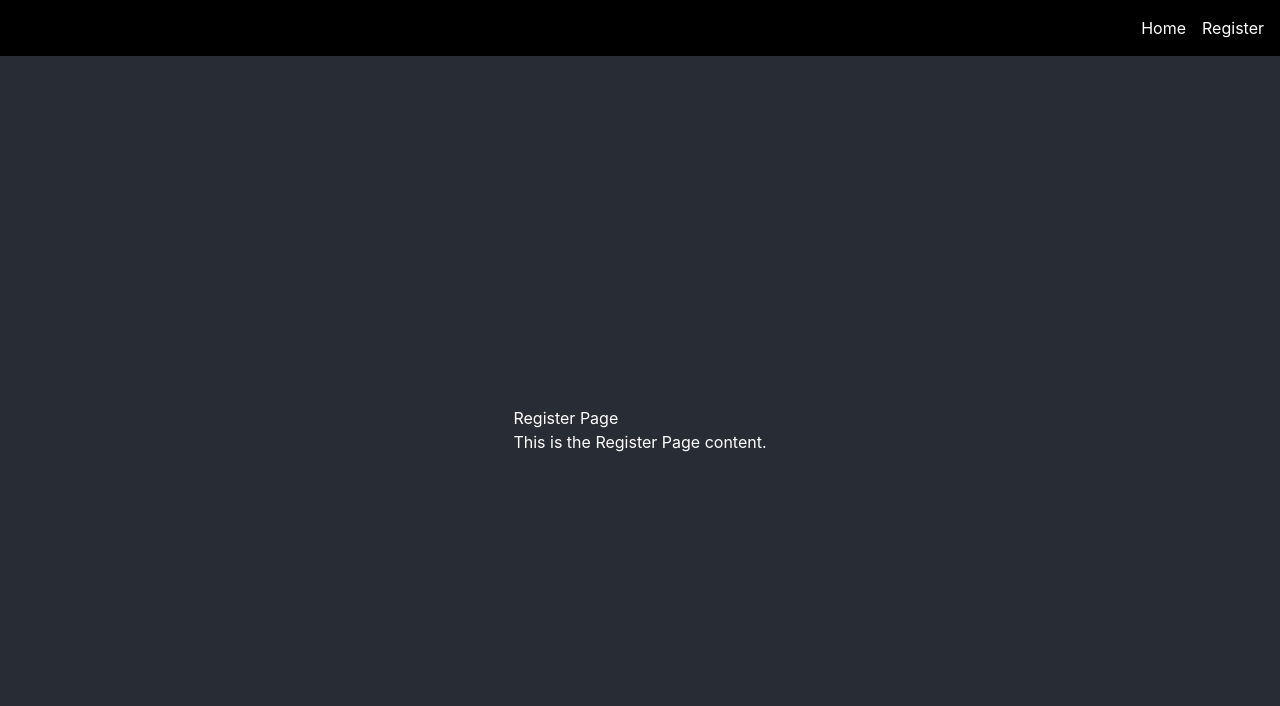
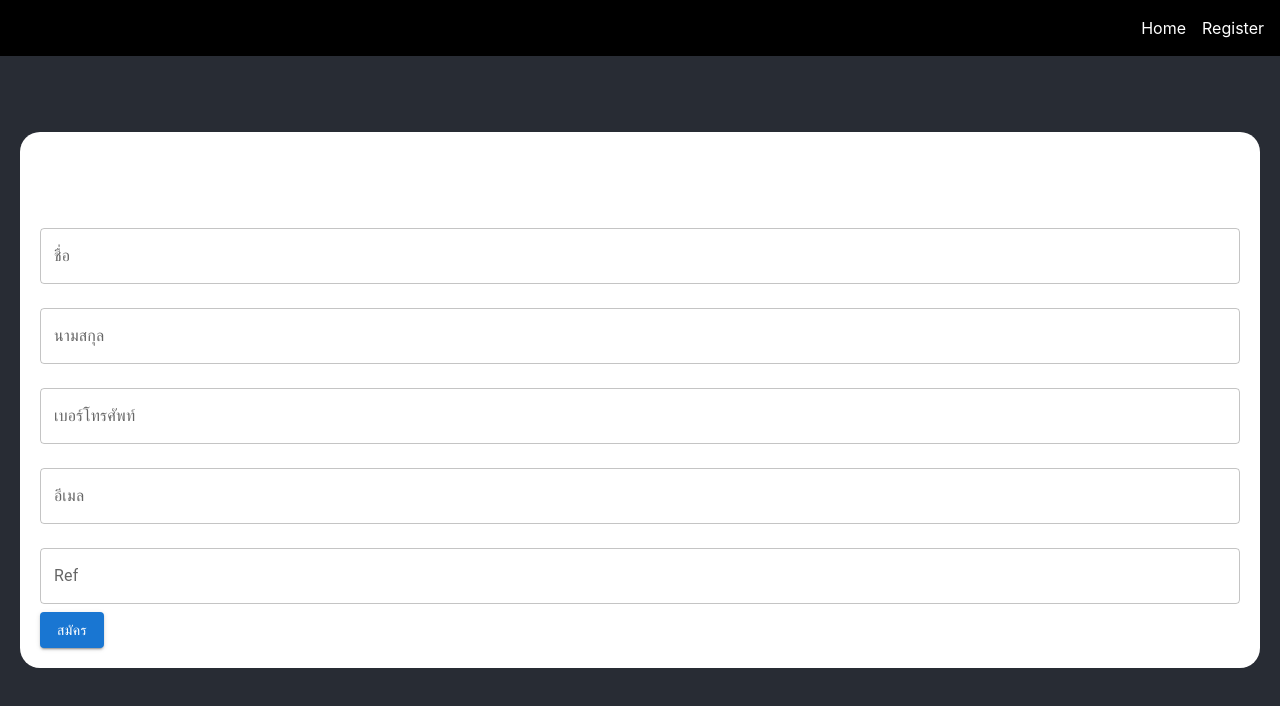
Before and after one commit to tangg6/stockradars-corp-web, a React (Create React App) app: page /register in a window 1280 px wide. Shown: the top 706 px of the page. Built offline with nearby package versions, Linux system fonts and the light colour scheme.

Commit message:
Add Register form and Styling page

```diff
--- a/src/components/CorpTable.jsx
+++ b/src/components/CorpTable.jsx
@@ -9,7 +9,7 @@ const CorpTable = ({ data, selectedLanguage }) => {
   const getRowId = (row) => row.N_name;
 
   return (
-    <div className="corp-table-container">
+    <div className="corp-table-container grid grid-cols-1 gap-16">
       <DataGrid
         rows={data}
         columns={columns}
--- /dev/null
+++ b/src/components/RegisterForm.jsx
@@ -0,0 +1,51 @@
+import React from 'react';
+import { TextField, Button } from '@mui/material';
+
+const RegisterForm = ({ data, handleFormSubmit, setFirstName, setLastName, setPhoneNumber, setEmail, setRef }) => {
+  return (
+    <div className="container mx-auto">
+      <form onSubmit={handleFormSubmit} className="register-form">
+        <TextField
+          label="ชื่อ"
+          value={data.firstName}
+          onChange={(e) => setFirstName(e.target.value)}
+          fullWidth
+          margin="normal"
+        />
+        <TextField
+          label="นามสกุล"
+          value={data.lastName}
+          onChange={(e) => setLastName(e.target.value)}
+          fullWidth
+          margin="normal"
+        />
+        <TextField
+          label="เบอร์โทรศัพท์"
+          value={data.phoneNumber}
+          onChange={(e) => setPhoneNumber(e.target.value)}
+          fullWidth
+          margin="normal"
+        />
+        <TextField
+          label="อีเมล"
+          value={data.email}
+          onChange={(e) => setEmail(e.target.value)}
+          fullWidth
+          margin="normal"
+        />
+        <TextField
+          label="Ref"
+          value={data.ref}
+          onChange={(e) => setRef(e.target.value)}
+          fullWidth
+          margin="normal"
+        />
+        <Button type="submit" variant="contained" color="primary" className="flex justify-end">
+          สมัคร
+        </Button>
+      </form>
+    </div>
+  );
+};
+
+export default RegisterForm;
--- a/src/screens/HomePage.jsx
+++ b/src/screens/HomePage.jsx
@@ -35,11 +35,11 @@ const HomePage = () => {
   return (
     <div className="container">
       <div className="toggle-button-group flex justify-end ">
-        <ToggleButtonGroup color="primary">
-          <ToggleButton onClick={setEN} sx={{ color: "white" }}>
+        <ToggleButtonGroup >
+          <ToggleButton value={''} onClick={setEN} sx={{ color: "white" }}>
             EN
           </ToggleButton>
-          <ToggleButton onClick={setTH} sx={{ color: "white" }}>
+          <ToggleButton value={''} onClick={setTH} sx={{ color: "white" }}>
             TH
           </ToggleButton>
         </ToggleButtonGroup>
@@ -47,10 +47,10 @@ const HomePage = () => {
 
       <div className="toggle-button-group flex justify-end p-2 ">
         <ToggleButtonGroup>
-          <ToggleButton onClick={displayPanel} sx={{ color: "white" }}>
+          <ToggleButton value={''} onClick={displayPanel} sx={{ color: "white" }}>
             Card
           </ToggleButton>
-          <ToggleButton onClick={displayTable} sx={{ color: "white" }}>
+          <ToggleButton  value={''} onClick={displayTable} sx={{ color: "white" }}>
             Table
           </ToggleButton>
         </ToggleButtonGroup>
--- a/src/screens/RegisterPage.jsx
+++ b/src/screens/RegisterPage.jsx
@@ -1,10 +1,34 @@
-import React from 'react';
+import React, { useState } from 'react';
+import { useLocation } from 'react-router-dom';
+import '../styles/Register.css';
+import RegisterForm from '../components/RegisterForm';
 
 const RegisterPage = () => {
+  const location = useLocation();
+  const queryParams = new URLSearchParams(location.search);
+
+  const [firstName, setFirstName] = useState(queryParams.get('firstName') || '');
+  const [lastName, setLastName] = useState(queryParams.get('lastName') || '');
+  const [phoneNumber, setPhoneNumber] = useState(queryParams.get('phoneNumber') || '');
+  const [email, setEmail] = useState(queryParams.get('ref') || '');
+  const [ref, setRef] = useState(queryParams.get('email') || '');
+
+  const handleFormSubmit = (e) => {
+    e.preventDefault();
+    // Handle form submission logic here
+  };
+
   return (
-    <div className="container">
-      <h2>Register Page</h2>
-      <p>This is the Register Page content.</p>
+    <div className="register-page-container grid grid-cols-1 md:grid-cols-1 ">
+        <RegisterForm
+          data={{ firstName, lastName, phoneNumber, email, ref }}
+          handleFormSubmit={handleFormSubmit}
+          setFirstName={setFirstName}
+          setLastName={setLastName}
+          setPhoneNumber={setPhoneNumber}
+          setEmail={setEmail}
+          setRef={setRef}
+        />
     </div>
   );
 };
--- a/src/styles/CorpCard.css
+++ b/src/styles/CorpCard.css
@@ -4,6 +4,6 @@
   }
 
   .card {
-    height: 100px; /* Set the initial height for hidden state */
+    min-height: 100px;
     transition: height 0.3s ease;
   }
--- a/src/styles/CorpTable.css
+++ b/src/styles/CorpTable.css
@@ -4,7 +4,8 @@
     background-color: rgb(255, 255, 255);
     box-sizing: border-box;
     border-radius: 20px;
-    padding: 10px;
+    padding: 20px;
+    margin: 20px;
     display: flex;
     justify-content: center;
   }
--- /dev/null
+++ b/src/styles/Register.css
@@ -0,0 +1,5 @@
+.register-page-container {
+    background-color: #ffffff;
+    margin: 20px;
+    border-radius: 20px;
+  }
```
